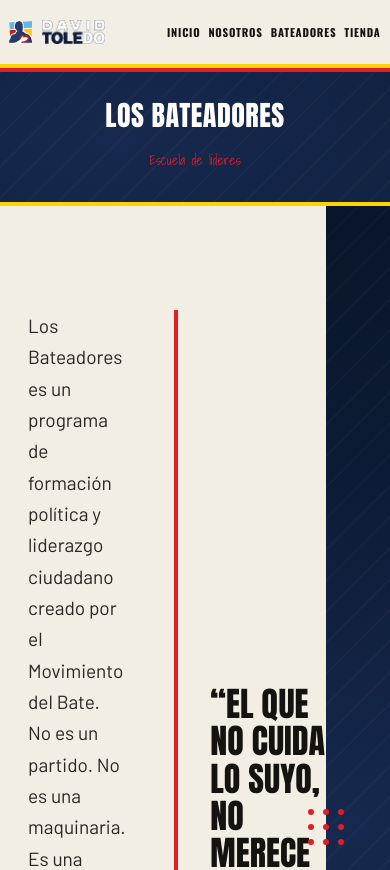
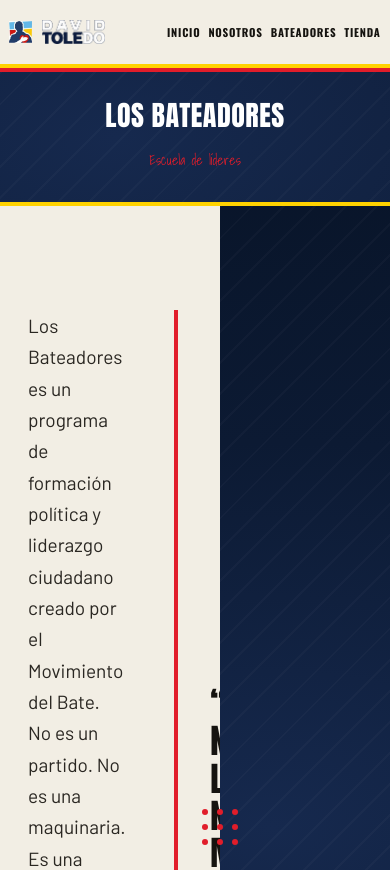
Before and after one commit to EsneiderCdD/movimiento-bate, a Next.js app: page /voluntariado in a window 390 px wide. Shown: the top 870 px of the page. Built offline with nearby package versions, Linux system fonts and the light colour scheme.

Commit message:
feat(nosotros): options desing

```diff
--- a/src/components/specific/voluntariado/VoluntariadoContent.module.css
+++ b/src/components/specific/voluntariado/VoluntariadoContent.module.css
@@ -228,17 +228,3 @@
 .button:hover {
   background: var(--rojo-hover);
 }
-
-@media (max-width: 768px) {
-  .onRight {
-    padding-right: 64px;
-  }
-
-  .onLeft {
-    padding-left: 64px;
-  }
-
-  .franja {
-    width: 64px;
-  }
-}
```
